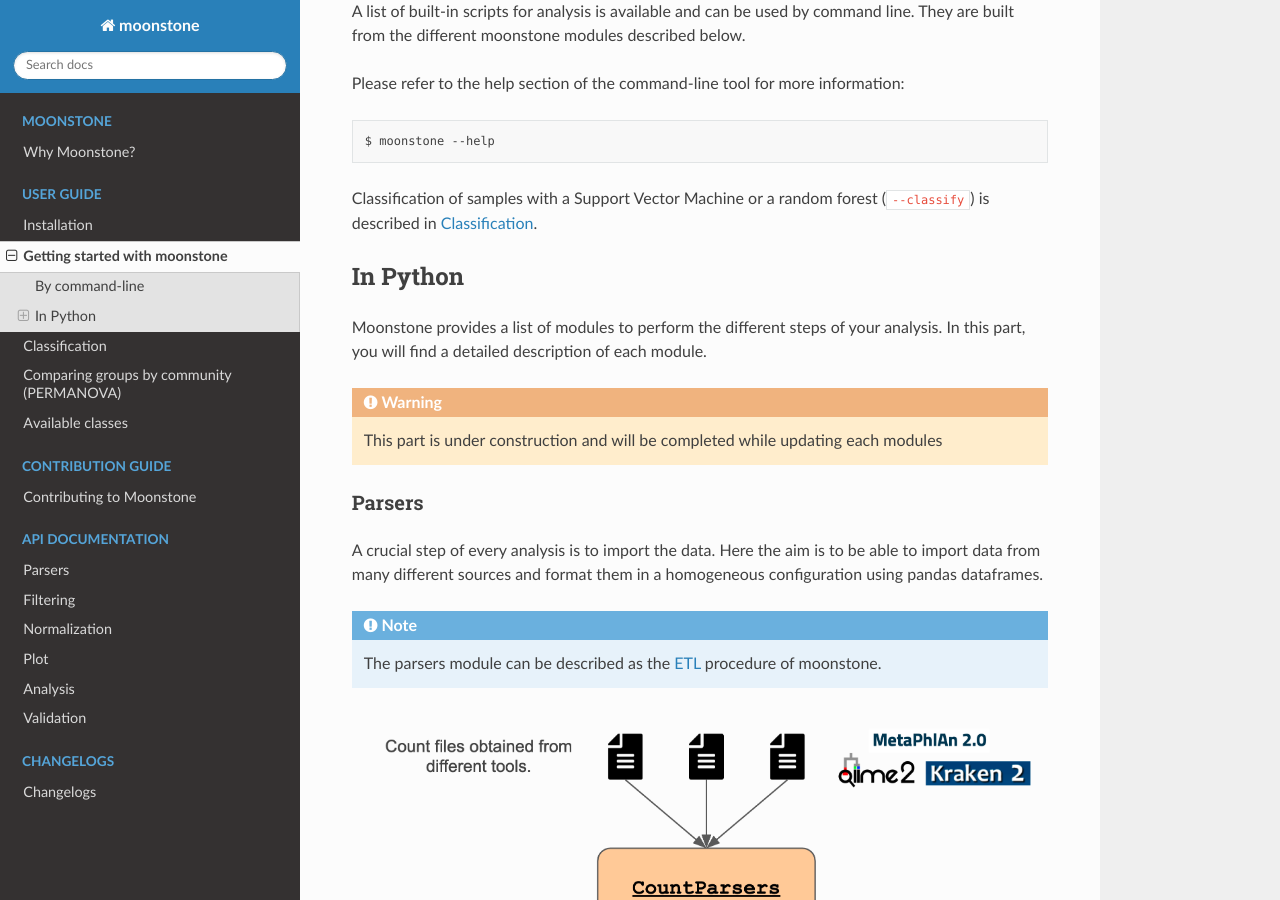
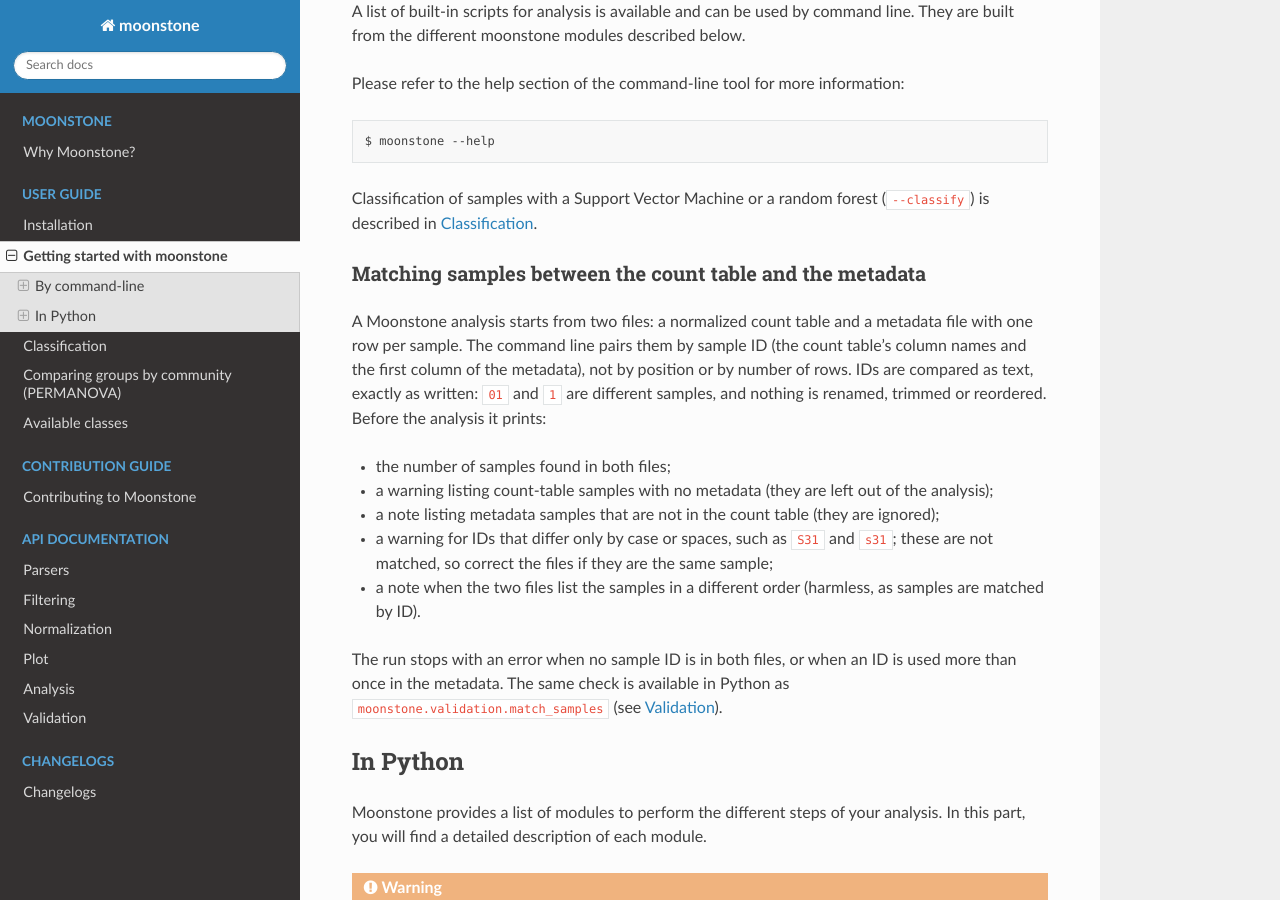
Before and after one commit to motleystate/moonstone, a Sphinx documentation site: the page built from docs/user_guide/getting_started_with_moonstone.rst, in a window 1280 px wide and 900 px high, scrolled down 365 px. Built offline with Sphinx 7.4.7 and the Read the Docs theme 3.1.0, drawn with Linux system fonts in a browser that asks for light colours.

Commit message:
Document matching of count and metadata samples by ID
Add a section on sample matching to the getting-started guide, point the
PERMANOVA guide to it, add match_samples to the validation API page, and
add a changelog entry for the command-line change.

Co-Authored-By: Claude Opus 5.5 (1M context) <noreply@anthropic.com>
Claude-Session: https://claude.ai/code/session_01RX1DcE7c8gssdbfofJ8hHj

```diff
--- a/docs/api_docs/validation.rst
+++ b/docs/api_docs/validation.rst
@@ -10,6 +10,12 @@ Input format check
 .. automodule:: moonstone.validation.format_check
     :members: check_file_format, has_errors, Finding
 
+Sample matching
+===============
+
+.. automodule:: moonstone.validation.sample_matching
+    :members: match_samples, SampleMatch
+
 Opt-in conversion
 =================
 
--- a/docs/user_guide/getting_started_with_moonstone.rst
+++ b/docs/user_guide/getting_started_with_moonstone.rst
@@ -21,6 +21,27 @@ Please refer to the help section of the command-line tool for more information:
 
 Classification of samples with a Support Vector Machine or a random forest (``--classify``) is described in
 :ref:`classification`.
+
+.. _sample_matching:
+
+Matching samples between the count table and the metadata
+"""""""""""""""""""""""""""""""""""""""""""""""""""""""""""
+
+A Moonstone analysis starts from two files: a normalized count table and a metadata file with one row per sample.
+The command line pairs them by sample ID (the count table's column names and the first column of the metadata),
+not by position or by number of rows. IDs are compared as text, exactly as written: ``01`` and ``1`` are different
+samples, and nothing is renamed, trimmed or reordered. Before the analysis it prints:
+
+- the number of samples found in both files;
+- a warning listing count-table samples with no metadata (they are left out of the analysis);
+- a note listing metadata samples that are not in the count table (they are ignored);
+- a warning for IDs that differ only by case or spaces, such as ``S31`` and ``s31``; these are not matched, so
+  correct the files if they are the same sample;
+- a note when the two files list the samples in a different order (harmless, as samples are matched by ID).
+
+The run stops with an error when no sample ID is in both files, or when an ID is used more than once in the
+metadata. The same check is available in Python as ``moonstone.validation.match_samples``
+(see :ref:`api_validation`).
 
 In Python
 =========
--- a/docs/user_guide/permanova.rst
+++ b/docs/user_guide/permanova.rst
@@ -120,7 +120,8 @@ Reproducibility
     number of permutations and the seed with the results.
 
 Which samples are used
-    Samples without metadata and groups with fewer than ``min_group_size`` samples (2 by default) are left out, and
+    Samples are matched to the metadata by ID (see :ref:`sample_matching`). Samples without metadata and groups
+    with fewer than ``min_group_size`` samples (2 by default) are left out, and
     this is logged. ``permanova_screen`` skips variables with fewer than 2 usable groups or more than ``max_groups``
     (15 by default) distinct values, which are usually continuous variables, logs a warning, and says why in the
     ``skipped`` column.
```
Also changed, not shown: docs/changelogs.rst (+7 -0 lines).
